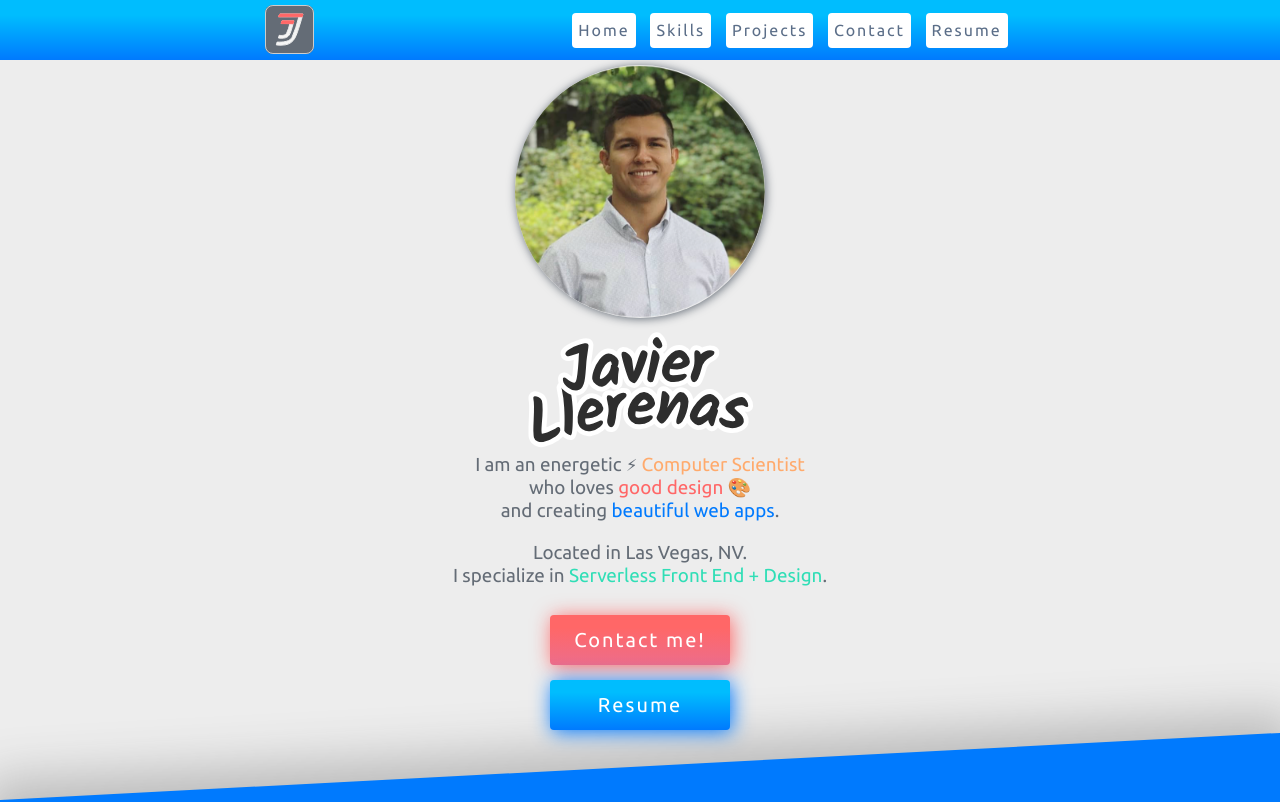
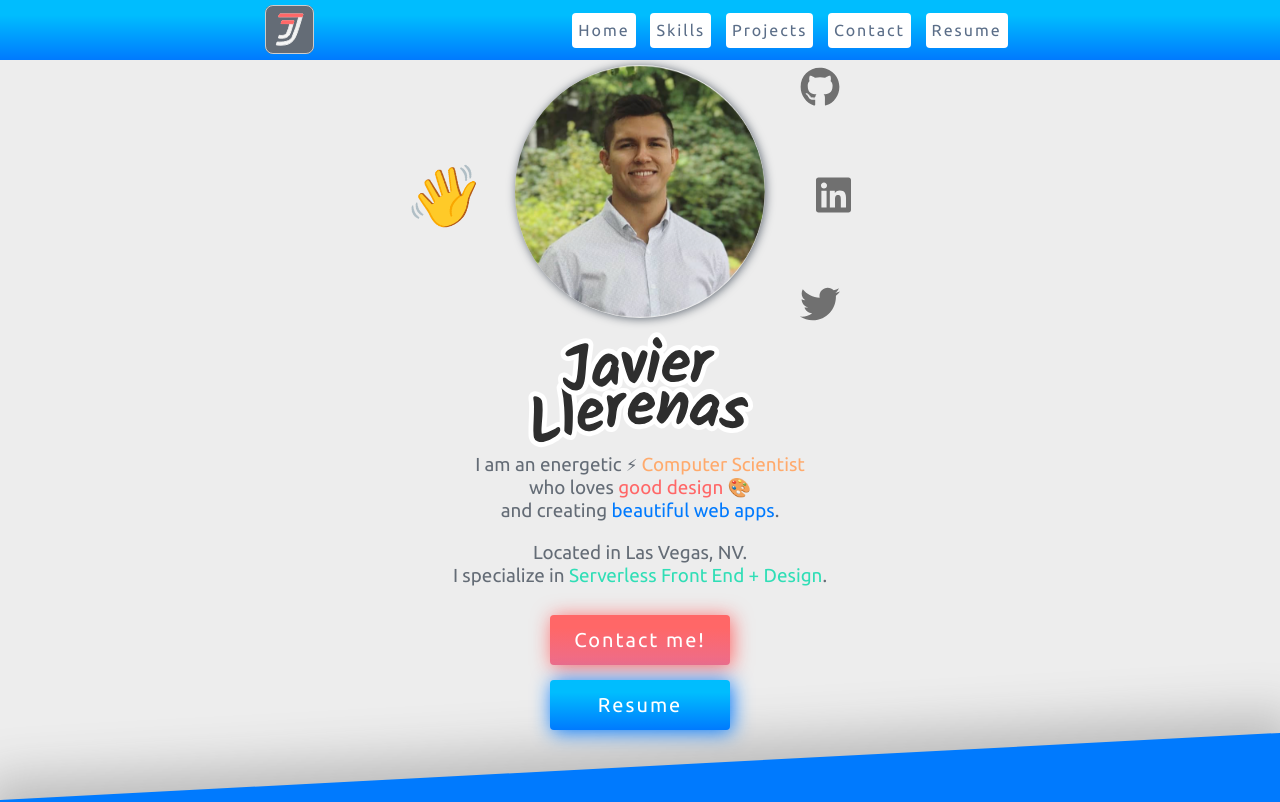
Before and after one commit to javillerenas/portfolio, a Vue app: page / in a window 1280 px wide. Shown: the top 802 px of the page. Built offline with nearby package versions, Linux system fonts and the light colour scheme.

Commit message:
feat: add icons in hero

```diff
--- a/src/App.vue
+++ b/src/App.vue
@@ -3,9 +3,11 @@
     <!-- nav -->
     <section id="topnav">
       <div class="topnav__wrapper">
+        <a href="#home">
           <figure class="topnav__logo-wrapper">
             <img src="@/assets/imgs/jlogo.svg" alt="javi-logo">
           </figure>
+        </a>
         <figure class="topnav__hamburger flex-center" @click="showSideNav = !showSideNav">
           <font-awesome-icon :icon="['fas', 'bars']"/>
         </figure>
@@ -35,9 +37,25 @@
       <!-- home -->
       <section id="home" class="home">
         <div class="home__wrapper">
+          <div class="figure-wrapper">
+            <div class="icon-wave-wrapper">
+              <i class="icon-wave">👋</i>
+            </div>
             <figure class="home__figure">
               <img class="home__profile" src="@/assets/imgs/profile-circle.png" alt>
             </figure>
+            <div class="social-icons">
+              <a href="https://www.github.com/javillerenas" target="_blank">
+                <font-awesome-icon :icon="['fab', 'github']"></font-awesome-icon>
+              </a>
+              <a href="https://www.linkedin.com/in/javillerenas" target="_blank">
+                <font-awesome-icon :icon="['fab', 'linkedin']"></font-awesome-icon>
+              </a>
+              <a href="https://www.twitter.com/javibalvin" target="_blank">
+                <font-awesome-icon :icon="['fab', 'twitter']"></font-awesome-icon>
+              </a>
+            </div>
+          </div>
           <figure class="home__name">
             <img src="@/assets/imgs/name.svg" alt="Javier Llerenas">
           </figure>
@@ -414,9 +432,11 @@
         <div class="footer__main">
           <div class="footer__container flex-center">
             <div class="footer__logo flex-center flex-column">
+              <a href="#home">
                 <figure>
                   <img src="@/assets/imgs/jlogo.svg" alt="javier llerenas">
                 </figure>
+              </a>
               <h3>Javier</h3>
             </div>
             <div class="footer__nav">
@@ -429,9 +449,15 @@
             <div class="footer__follow">
               <p>Follow me on:</p>
               <div class="footer__brand-nav">
+                <a href="https://www.github.com/javillerenas" target="_blank">
                   <font-awesome-icon :icon="['fab', 'github']"></font-awesome-icon>
+                </a>
+                <a href="https://www.linkedin.com/in/javillerenas" target="_blank">
                   <font-awesome-icon :icon="['fab', 'linkedin']"></font-awesome-icon>
+                </a>
+                <a href="https://www.twitter.com/javibalvin" target="_blank">
                   <font-awesome-icon :icon="['fab', 'twitter']"></font-awesome-icon>
+                </a>
               </div>
             </div>
           </div>
@@ -612,6 +638,57 @@ export default class App extends Vue {
       margin-bottom: 5rem;
     }
 
+    .figure-wrapper {
+      position: relative;
+      margin: 0 auto;
+      width: max-content;
+
+      .icon-wave-wrapper {
+        height: 100%;
+        display: flex;
+        align-items: center;
+        justify-content: center;
+        position: absolute;
+        font-size: 7rem;
+        left: -55%;
+
+        @media (max-width: 600px) {
+          font-size: 5rem;
+          left: -40%;
+        }
+        @media (min-width: 800px) {
+          font-size: 6rem;
+          left: -45%;
+        }
+        @media (max-width: 400px) {
+          display: none;
+        }
+      }
+
+      .social-icons {
+        position: absolute;
+        top: 0;
+        height: 100%;
+        right: -30%;
+        display: flex;
+        flex-direction: column;
+        justify-content: space-between;
+        font-size: 4rem;
+
+        > * {
+          color: @grey;
+        }
+
+        > *:nth-child(2) {
+          position: relative;
+          right: -40%;
+        }
+
+        @media (max-width: 400px) {
+          display: none;
+        }
+      }
+    }
     .home__figure {
       pointer-events: none;
       text-align: center;
@@ -972,9 +1049,14 @@ export default class App extends Vue {
           margin: 0 0 1rem;
         }
         .footer__brand-nav {
+          color: @grey;
           display: flex;
           justify-content: space-around;
           font-size: 2.5rem;
+
+          > * {
+            color: @grey-darker;
+          }
         }
       }
     }
```
Lines whose indentation alone changed are shown as unchanged.
